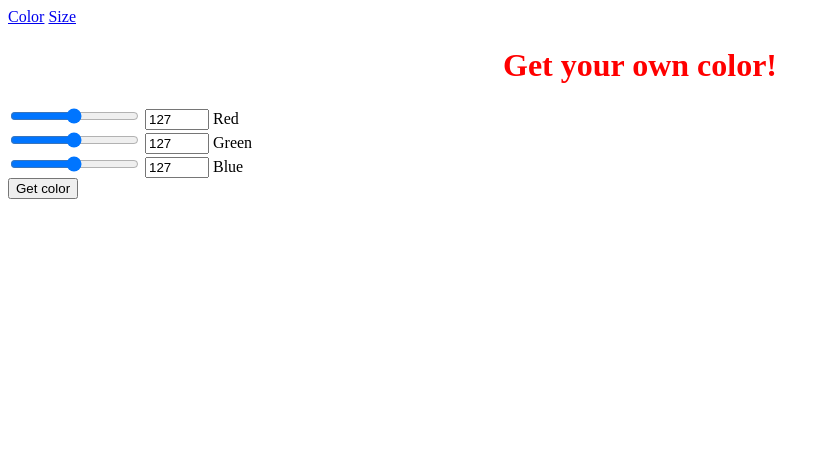
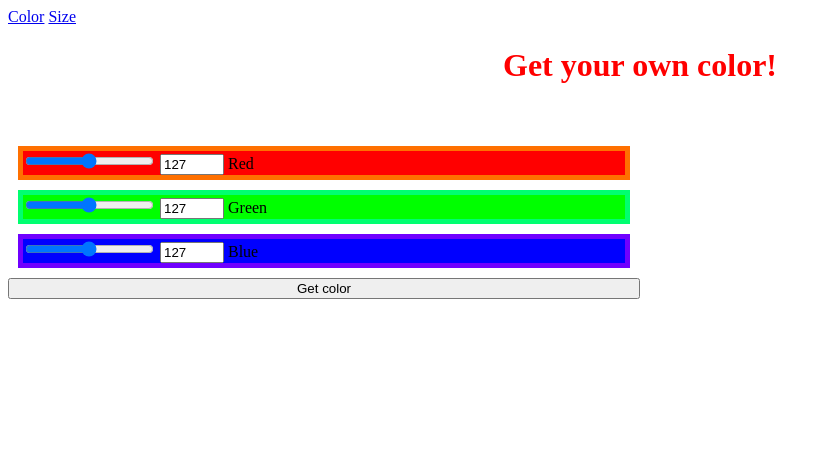
Before and after one commit to joka828/htmlmeliproject, a plain HTML site: page index.html in a window 1280 px wide. Shown: the whole page, without its empty margins (0-829 px from the left). Drawn offline with Linux system fonts and the light colour scheme.

Commit message:
sizes y emprolijado de los divs

```diff
--- a/index.html
+++ b/index.html
@@ -25,29 +25,37 @@
 	</nav>
 
 	<h1>Get your own color!</h1>
-
+	<div class = "wrapper">
+		<div class = "selector">
 			<form>
+				<div class="redbox">
 					<input id="redrange" type="range" name="red" value="127" min="0" max="255"
 					onclick="document.getElementById('numred').value = document.getElementById('redrange').value">
 					<input id="numred" type="number" name="numred" value="127" min="0" max="255"
-		onclick="document.getElementById('redrange').value = document.getElementById('numred').value"> Red<br>
+					onclick="document.getElementById('redrange').value = document.getElementById('numred').value"> Red
+				</div>
 
+				<div class="greenbox">
 					<input id="greenrange" type="range" name="green" value="127" min="0" max="255"
 					onclick="document.getElementById('numgreen').value = document.getElementById('greenrange').value">
 					<input id="numgreen" type="number" name="numgreen" value="127" min="0" max="255"
-		onclick="document.getElementById('greenrange').value = document.getElementById('numgreen').value"> Green<br>
+					onclick="document.getElementById('greenrange').value = document.getElementById('numgreen').value"> Green
+				</div>
 
+				<div class="bluebox">
 					<input id="bluerange" type="range" name="blue" value="127" min="0" max="255"
 					onclick="document.getElementById('numblue').value = document.getElementById('bluerange').value">
 					<input id="numblue" type="number" name="numblue" value="127" min="0" max="255"
-		onclick="document.getElementById('bluerange').value = document.getElementById('numblue').value"> Blue<br>
+					onclick="document.getElementById('bluerange').value = document.getElementById('numblue').value"> Blue
+				</div>
 
 				<button type = "button" name = "getcolor" onclick="updatecolor()">Get color</button>
 			</form>
-
-	<br>
+		</div>
 
 		<div id="colorbox"></div>
+
+	</div>
 
 
 </body>
--- /dev/null
+++ b/resizer.html
@@ -0,0 +1,39 @@
+<!DOCTYPE html>
+<html>
+<head>
+	<link rel="stylesheet" type="text/css" href="style.css">
+</head>
+<body>
+	<script>
+		function updatesize() {
+			document.getElementById('sizebox').style.backgroundColor = 'rgb(255,50,50)';
+			document.getElementById('sizebox').style.width = document.getElementById('numsize').value + 'px'
+			document.getElementById('sizebox').style.height = '10px'
+		};
+
+	</script>
+
+ 	<nav>
+	  <a href="index.html">Color</a>
+	  <a href="size.html">Size</a>
+	</nav>
+
+	<h1>Get size in pixels!</h1>
+
+  <div>
+  	<form>
+  		<input id="sizerange" type="range" name="sizer" value="127" min="0" max="1000"
+  		onchange="document.getElementById('numsize').value = document.getElementById('sizerange').value">
+  		<input id="numsize" type="number" name="numred" value="100" min="0" max="1000"
+  		onchange="document.getElementById('sizerange').value = document.getElementById('numsize').value"> Size<br>
+
+  		<button type = "button" name = "getsize" onclick="updatesize()">Get size (Width)</button>
+  	</form>
+  </div>
+
+
+	<div id="sizebox"></div>
+
+
+</body>
+</html>
--- a/style.css
+++ b/style.css
@@ -2,7 +2,50 @@ h1{
   text-align: center;
   color: red;
 }
+
+button{
+  width: 100%;
+}
+
+.selector{
+  position:relative;
+  top: 30px;
+  width: 50%;
+  height: 100%;
+  float: left;
+}
+
+.redbox{
+  padding: 0px;
+  background-color: #FF0000;
+  border: 5px solid #FF7000;
+  margin: 10px;
+}
+
+.greenbox{
+  padding: 0px;
+  background-color: #00FF00;
+  border: 5px solid #00FF70;
+  margin: 10px;
+}
+
+.bluebox{
+  padding: 0px;
+  background-color: #0000FF;
+  border: 5px solid #7000FF;
+  margin: 10px;
+}
+.wrapper{
+  height: 220px;
+}
+
 #colorbox{
-  width:500px;
-  height:250px;
+  width:50%;
+  height:100%;
+  float: right;
 }
+
+#sizebox{
+  height:30px;
+  background-color: rgb(255,50,50);
+}
```
Also changed, not shown: size.html (+7 -5 lines). Lines whose indentation alone changed are shown as unchanged.
